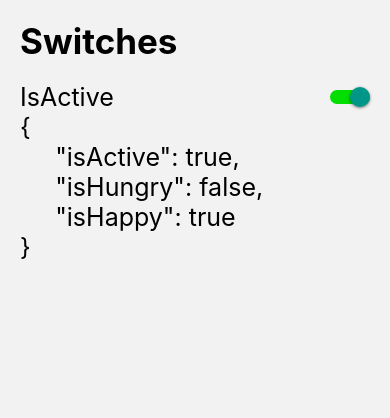
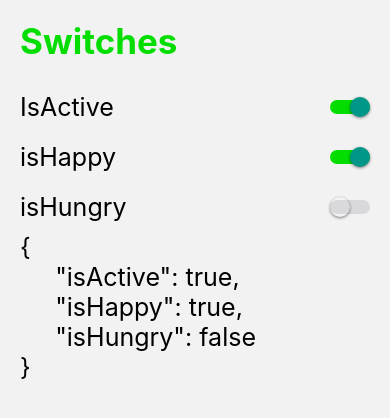
Before and after one commit to FernandoPachon/RnComponents, a React Native app: screen /SwitchScreen in a window 390 px wide. Shown: the top 418 px of the page. Built offline with nearby package versions, Linux system fonts and the light colour scheme.

Commit message:
feat: component switch and is hungry and is happy and styles

```diff
--- a/src/components/FlatListMenuItems.tsx
+++ b/src/components/FlatListMenuItems.tsx
@@ -19,12 +19,12 @@ export const FlatListMenuItems = ({menuItem}: Props) => {
     onPress={()=> navigation.navigate(component)}
     >
       <View style={styles.container}>
-        <Icon name={menuItem.icon} color="gray" size={20} />
+        <Icon name={menuItem.icon} color="#03DD00" size={20} />
         <Text style={styles.itemText}>
           {menuItem.name}-{menuItem.icon}
         </Text>
         <View style={{flex: 1}} />
-        <Icon name="caret-forward-outline" color="gray" size={20} />
+        <Icon name="caret-forward-outline" color="#03DD00" size={20} />
       </View>
     </TouchableOpacity>
   );
--- a/src/components/HeaderTitle.tsx
+++ b/src/components/HeaderTitle.tsx
@@ -24,6 +24,7 @@ const styles = StyleSheet.create({
       title:{
         fontSize:35,
         fontWeight:'bold',
+        color:'#03DD00'
     },
     globalMargin:{
       marginHorizontal:20
--- a/src/screens/SwitchScreen.tsx
+++ b/src/screens/SwitchScreen.tsx
@@ -1,49 +1,63 @@
-import React, { useState } from 'react'
-import { View,Text,StyleSheet, Switch, Platform } from 'react-native'
+import React, {useState} from 'react';
+import {View, Text, StyleSheet, Switch, Platform} from 'react-native';
 import CustomSwitch from '../components/CustomSwitch';
 import HeaderTitle from '../components/HeaderTitle';
 
-
 export const SwitchScreen = () => {
-
-  const [state,setState]=useState({
-    isActive:true,
-    isHungry:false,
-    isHappy:true
-  })
-  const {isActive,isHungry,isHappy}=state;
-  const onChange=(value:boolean, field:string) =>{
+  const [state, setState] = useState({
+    isActive: true,
+    isHappy: true,
+    isHungry: false,
+  });
+  const {isActive, isHungry, isHappy} = state;
+  const onChange = (value: boolean, field: string) => {
     setState({
       ...state,
-      [field]:value
-    })
-  }
+      [field]: value,
+    });
+  };
   return (
     <View style={styles.container}>
-  <HeaderTitle title='Switches'/>
+      <HeaderTitle title="Switches" />
       <View style={styles.switchRow}>
         <Text style={styles.switchText}>IsActive</Text>
-  <CustomSwitch isOn={isActive} onChange={(value)=>onChange (value,'isActive')}/>
+        <CustomSwitch
+          isOn={isActive}
+          onChange={value => onChange(value, 'isActive')}
+        />
       </View>
-  <Text style={styles.switchText}>{JSON.stringify(state,null,5)}</Text>
+      <View style={styles.switchRow}>
+        <Text style={styles.switchText}>isHappy</Text>
+        <CustomSwitch
+          isOn={isHappy}
+          onChange={value => onChange(value, 'isHappy')}
+        />
       </View>
- )
+      <View style={styles.switchRow}>
+        <Text style={styles.switchText}>isHungry</Text>
+        <CustomSwitch
+          isOn={isHungry}
+          onChange={value => onChange(value, 'isHungry')}
+        />
+      </View>
+      <Text style={styles.switchText}>{JSON.stringify(state, null, 5)}</Text>
+    </View>
+  );
 };
-
 
 const styles = StyleSheet.create({
   container: {
     flex: 1,
-    marginHorizontal:20
+    marginHorizontal: 20,
   },
-    switchText:{
-      fontSize:25
+  switchText: {
+    fontSize: 25,
   },
-    switchRow:{
-      flexDirection:'row',
-      justifyContent:'space-between',
-      alignItems:'center'
+  switchRow: {
+    flexDirection: 'row',
+    justifyContent: 'space-between',
+    alignItems: 'center',
+    marginVertical:10
   },
-
 });
 export default SwitchScreen;
```
Lines whose indentation alone changed are shown as unchanged.
